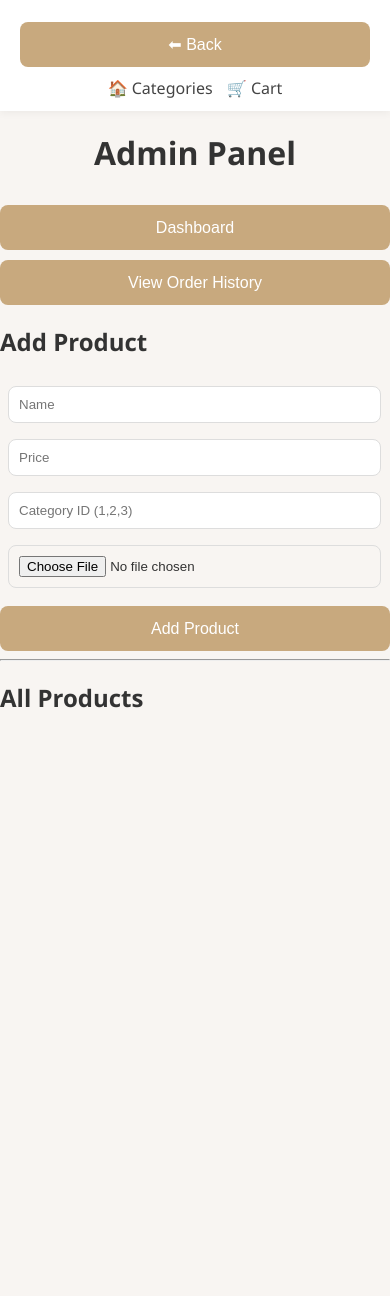
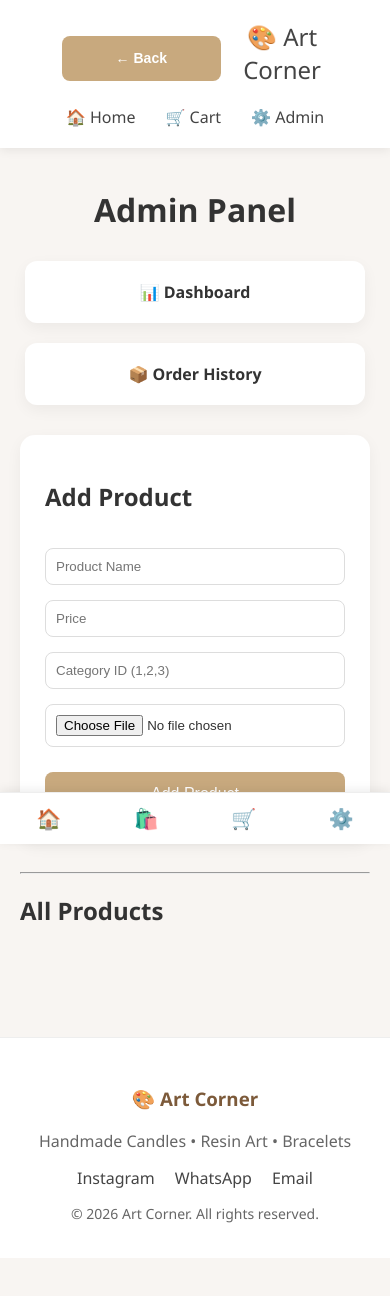
Before and after one commit to manikantab1997/art-corner, a website: page public/admin.html in a window 390 px wide. Before the commit the page ends 844 px from the top, so only its background shows below. Drawn offline with Linux system fonts and the light colour scheme; no server answers; sample sign-in values are in the browser's storage.

Commit message:
Nav bar changes

```diff
--- a/public/admin.html
+++ b/public/admin.html
@@ -9,30 +9,41 @@
 
 <body>
 
-    <!-- Navbar -->
-    <div class="navbar">
-        <button onclick="goBack()">⬅ Back</button>
-        <div class="nav-right">
-            <a href="index.html">🏠 Categories</a>
-            <a href="cart.html">🛒 Cart</a>
-        </div>
-    </div>
+    <div id="navbar-container"></div>
+
+    <div class="page-container">
+
         <h1>Admin Panel</h1>
-    <a href="dashboard.html">
-        <button>Dashboard</button>
+
+        <div class="dashboard-actions">
+
+            <a href="dashboard.html" class="action-card">
+                📊 Dashboard
             </a>
 
-    <a href="orders.html">
-        <button>View Order History</button>
+            <a href="orders.html" class="action-card">
+                📦 Order History
             </a>
+
+        </div>
+
+        <div class="admin-form">
+
             <h2>Add Product</h2>
 
-    <input id="name" placeholder="Name"><br>
-    <input id="price" placeholder="Price"><br>
-    <input id="category" placeholder="Category ID (1,2,3)"><br>
-    <input type="file" id="image"><br>
+            <input id="name" placeholder="Product Name">
 
-    <button onclick="addProduct()">Add Product</button>
+            <input id="price" placeholder="Price">
+
+            <input id="category" placeholder="Category ID (1,2,3)">
+
+            <input type="file" id="image">
+
+            <button onclick="addProduct()">
+                Add Product
+            </button>
+
+        </div>
 
         <hr>
 
@@ -40,7 +51,20 @@
 
         <div id="products"></div>
 
+    </div>
+
+    <div id="footer-container"></div>
+
+<div class="bottom-nav">
+        <a href="index.html">🏠</a>
+        <a href="products.html?category=1">🛍️</a>
+        <a href="cart.html">🛒</a>
+        <a href="admin.html" class="active">⚙️</a>
+    </div>
+
+    <script src="js/common.js"></script>
     <script src="admin.js"></script>
+
 </body>
 
 </html>
--- /dev/null
+++ b/public/components/footer.html
@@ -0,0 +1,29 @@
+<footer class="footer">
+
+    <h3>🎨 Art Corner</h3>
+
+    <p>
+        Handmade Candles • Resin Art • Bracelets
+    </p>
+
+    <div class="footer-links">
+
+        <a href="https://instagram.com" target="_blank">
+            Instagram
+        </a>
+
+        <a href="https://wa.me/919999999999" target="_blank">
+            WhatsApp
+        </a>
+
+        <a href="mailto:artcorner@gmail.com">
+            Email
+        </a>
+
+    </div>
+
+    <p class="copyright">
+        © 2026 Art Corner. All rights reserved.
+    </p>
+
+</footer>
--- /dev/null
+++ b/public/components/navbar.html
@@ -0,0 +1,29 @@
+<nav class="navbar">
+
+    <div class="nav-left">
+
+        <button class="back-btn" onclick="history.back()">
+            ← Back
+        </button>
+
+        <a href="index.html" class="logo">
+            🎨 Art Corner
+        </a>
+
+    </div>
+
+    <div class="nav-right">
+
+        <a href="index.html">🏠 Home</a>
+
+        <a href="cart.html">
+            🛒 Cart
+        </a>
+
+        <a href="login.html" id="adminLink">
+            ⚙️ Admin
+        </a>
+
+    </div>
+
+</nav>
--- /dev/null
+++ b/public/js/common.js
@@ -0,0 +1,32 @@
+async function loadNavbar() {
+
+    const navbar = await fetch("/components/navbar.html");
+    const html = await navbar.text();
+
+    document.getElementById("navbar-container").innerHTML = html;
+
+    const adminLink = document.getElementById("adminLink");
+
+    if (
+        adminLink &&
+        localStorage.getItem("isAdmin") !== "true"
+    ) {
+        adminLink.style.display = "none";
+    }
+}
+
+async function loadFooter() {
+
+    const footer = await fetch("/components/footer.html");
+    const html = await footer.text();
+
+    const footerContainer =
+        document.getElementById("footer-container");
+
+    if (footerContainer) {
+        footerContainer.innerHTML = html;
+    }
+}
+
+loadNavbar();
+loadFooter();
--- a/public/style.css
+++ b/public/style.css
@@ -3,25 +3,6 @@ body {
     margin: 0;
     background: #f8f5f2;
     color: #333;
-}
-
-/* NAVBAR */
-.navbar {
-    display: flex;
-    justify-content: space-between;
-    align-items: center;
-    /* ✅ vertically center items */
-    padding: 12px 20px;
-    background: #ffffff;
-    box-shadow: 0 2px 8px rgba(0, 0, 0, 0.05);
-
-    flex-wrap: wrap;
-
-    position: sticky;
-    /* ✅ makes it stick on top */
-    top: 0;
-    z-index: 1000;
-    /* ✅ stays above content */
 }
 
 /* 📱 Mobile navbar improvement */
@@ -31,6 +12,12 @@ body {
         gap: 10px;
         text-align: center;
     }
+}
+
+.nav-left {
+    display: flex;
+    align-items: center;
+    gap: 15px;
 }
 
 .navbar a {
@@ -70,7 +57,8 @@ h1 {
 }
 
 .card:hover {
-    transform: translateY(-5px);
+    transform: translateY(-8px);
+    box-shadow: 0 10px 25px rgba(0, 0, 0, 0.12);
 }
 
 /* IMAGES */
@@ -129,12 +117,7 @@ td {
 }
 
 /* STATS */
-.stats {
-    display: flex;
-    justify-content: center;
-    gap: 20px;
-    margin-top: 30px;
-}
+
 
 .stats .card {
     width: 200px;
@@ -216,17 +199,134 @@ td {
 .bottom-nav {
     position: fixed;
     bottom: 0;
+    left: 0;
+    z-index: 1000;
+
     width: 100%;
     background: white;
+
     display: flex;
     justify-content: space-around;
-    padding: 10px 0;
-    box-shadow: 0 -2px 10px rgba(0, 0, 0, 0.1);
+    align-items: center;
+
+    padding: 12px 0;
+
+    border-top: 1px solid #eee;
+    box-shadow: 0 -2px 10px rgba(0, 0, 0, .08);
 }
 
-.bottom-nav a {
+.page-container {
+    max-width: 1200px;
+    margin: auto;
+    padding: 20px;
+}
+
+.cart-badge {
+    background: red;
+    color: white;
+
+    font-size: 12px;
+
+    border-radius: 50%;
+    padding: 2px 6px;
+
+    margin-left: 5px;
+}
+
+.footer {
+    margin-top: 50px;
+    padding: 30px;
+
+    text-align: center;
+
+    background: white;
+    border-top: 1px solid #eee;
+}
+
+.footer p {
+    margin: 5px;
+    color: #666;
+}
+
+.footer h3 {
+    color: #7c5a3a;
+}
+
+.footer-links {
+    display: flex;
+    justify-content: center;
+    gap: 20px;
+    flex-wrap: wrap;
+    margin: 15px 0;
+}
+
+.footer-links a {
     text-decoration: none;
-    font-size: 20px;
+    color: #444;
+    font-weight: 500;
+}
+
+.footer-links a:hover {
+    color: #c8a97e;
+}
+
+.copyright {
+    color: #888;
+    font-size: 14px;
+}
+
+@media (max-width: 600px) {
+
+    .nav-right {
+        width: 100%;
+        justify-content: center;
+        flex-wrap: wrap;
+    }
+
+    .logo {
+        font-size: 20px;
+    }
+}
+
+#categories .card {
+    cursor: pointer;
+}
+
+#categories .card:hover img {
+    transform: scale(1.05);
+}
+
+.card img {
+    transition: 0.3s;
+}
+
+#product {
+    max-width: 600px;
+    margin: 20px auto;
+}
+
+#product img {
+    width: 100%;
+    max-height: 400px;
+    object-fit: cover;
+    border-radius: 12px;
+}
+
+#cart {
+    display: flex;
+    flex-direction: column;
+    gap: 20px;
+}
+
+#total {
+    text-align: center;
+    color: #7c5a3a;
+    margin-top: 20px;
+}
+
+#cart .card {
+    max-width: 700px;
+    margin: auto;
 }
 
 .floating-cart {
@@ -295,3 +395,163 @@ button {
         text-align: center;
     }
 }
+
+.navbar {
+    position: sticky;
+    top: 0;
+    z-index: 1000;
+
+    background: white;
+    display: flex;
+    justify-content: space-between;
+    align-items: center;
+
+    padding: 15px 30px;
+
+    box-shadow: 0 2px 10px rgba(0, 0, 0, .08);
+}
+
+.logo {
+    text-decoration: none;
+    font-size: 24px;
+    font-weight: bold;
+    color: #7c5a3a;
+}
+
+.nav-right {
+    display: flex;
+    gap: 20px;
+}
+
+.nav-right a {
+    text-decoration: none;
+    color: #444;
+    font-weight: 500;
+}
+
+.nav-right a:hover {
+    color: #b58a5b;
+}
+
+.back-btn {
+    padding: 10px 18px;
+    border: none;
+    border-radius: 8px;
+    background: #c8a97e;
+    color: white;
+    font-size: 14px;
+    font-weight: 600;
+    cursor: pointer;
+    transition: all 0.3s ease;
+}
+
+.back-btn:hover {
+    transform: translateY(-2px);
+    box-shadow: 0 4px 10px rgba(0, 0, 0, 0.15);
+}
+
+.back-btn:active {
+    transform: translateY(0);
+}
+
+.checkout-form {
+    max-width: 500px;
+    margin: auto;
+
+    display: flex;
+    flex-direction: column;
+    gap: 15px;
+
+    background: white;
+    padding: 25px;
+
+    border-radius: 15px;
+
+    box-shadow: 0 5px 15px rgba(0, 0, 0, .05);
+}
+
+.checkout-form input,
+.checkout-form textarea {
+    width: 100%;
+    margin: 0;
+    box-sizing: border-box;
+}
+
+.checkout-form textarea {
+    min-height: 120px;
+    resize: vertical;
+}
+
+.admin-form {
+    max-width: 500px;
+    margin: 30px auto;
+
+    display: flex;
+    flex-direction: column;
+    gap: 15px;
+
+    background: white;
+
+    padding: 25px;
+
+    border-radius: 15px;
+
+    box-shadow: 0 5px 15px rgba(0, 0, 0, .05);
+}
+
+.admin-form input {
+    width: 100%;
+    margin: 0;
+    box-sizing: border-box;
+}
+
+.admin-form button {
+    width: 100%;
+}
+
+.stats {
+    display: flex;
+    justify-content: center;
+    gap: 20px;
+    flex-wrap: wrap;
+    margin-top: 30px;
+}
+
+.stats .card {
+    min-width: 220px;
+    text-align: center;
+}
+
+.stats h2 {
+    margin: 10px 0;
+    color: #7c5a3a;
+}
+
+.orders-filters {
+    display: flex;
+    justify-content: center;
+    gap: 15px;
+    flex-wrap: wrap;
+
+    margin-bottom: 20px;
+}
+
+.orders-filters input,
+.orders-filters select {
+    margin: 0;
+}
+
+#ordersTable {
+    width: 100%;
+    background: white;
+}
+
+@media (max-width: 768px) {
+
+    #ordersTable {
+        display: block;
+        overflow-x: auto;
+        white-space: nowrap;
+    }
+
+}
--- a/server.js
+++ b/server.js
@@ -188,7 +188,7 @@ app.use(express.static("public"));
 // Start Server
 // --------------------
 const PORT = process.env.PORT || 3000;
-
+app.use(express.static("public"));
 app.listen(PORT, () => {
   console.log("Server running on port " + PORT);
 });
```
Also changed, not shown: public/cart.html (+16 -9 lines), public/checkout.html (+34 -16 lines), public/dashboard.html (+16 -8 lines), public/index.html (+16 -11 lines), public/login.html (+4 -2 lines), public/orders.html (+30 -10 lines), public/product.html (+19 -9 lines), public/products.html (+13 -7 lines). Lines whose indentation alone changed are shown as unchanged.
